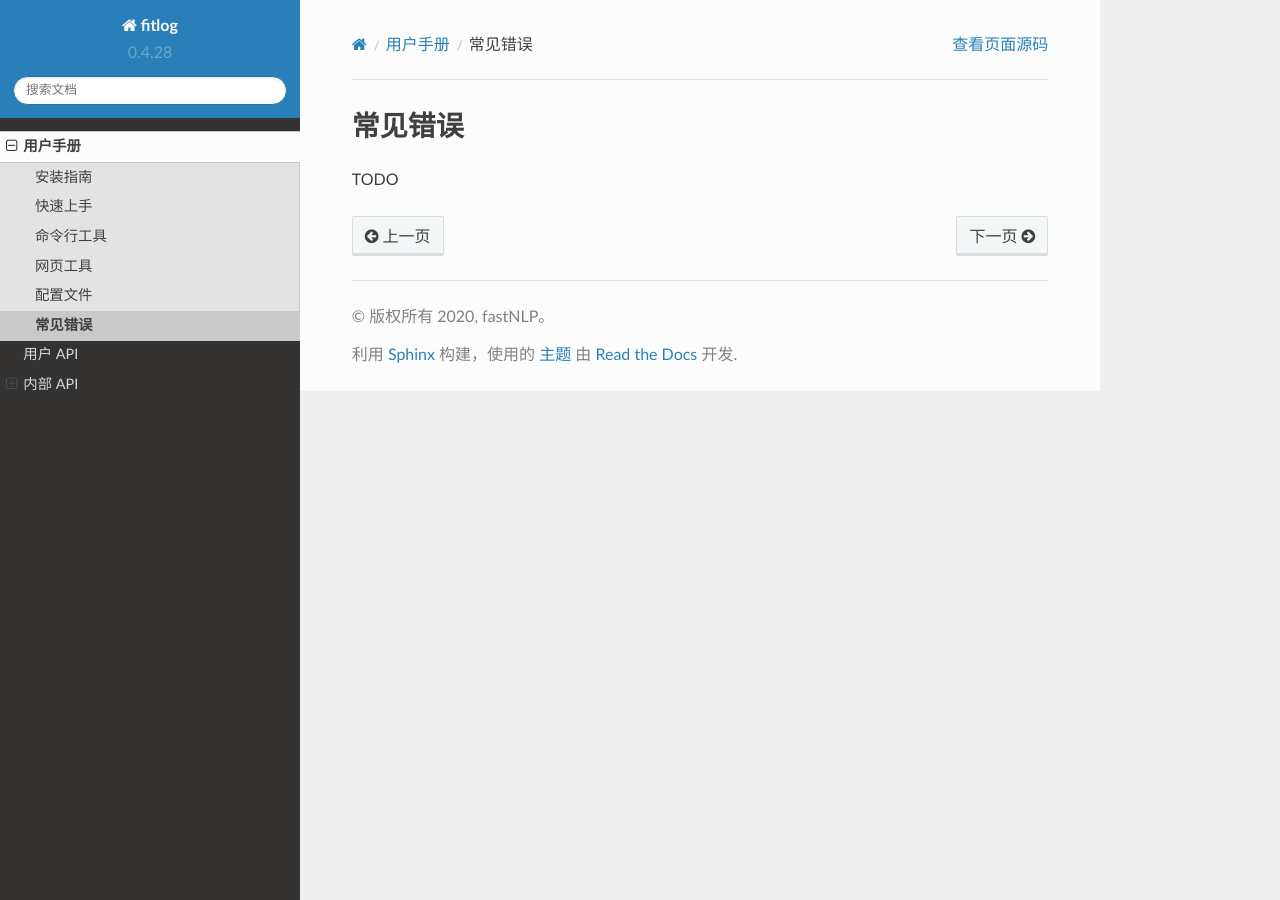
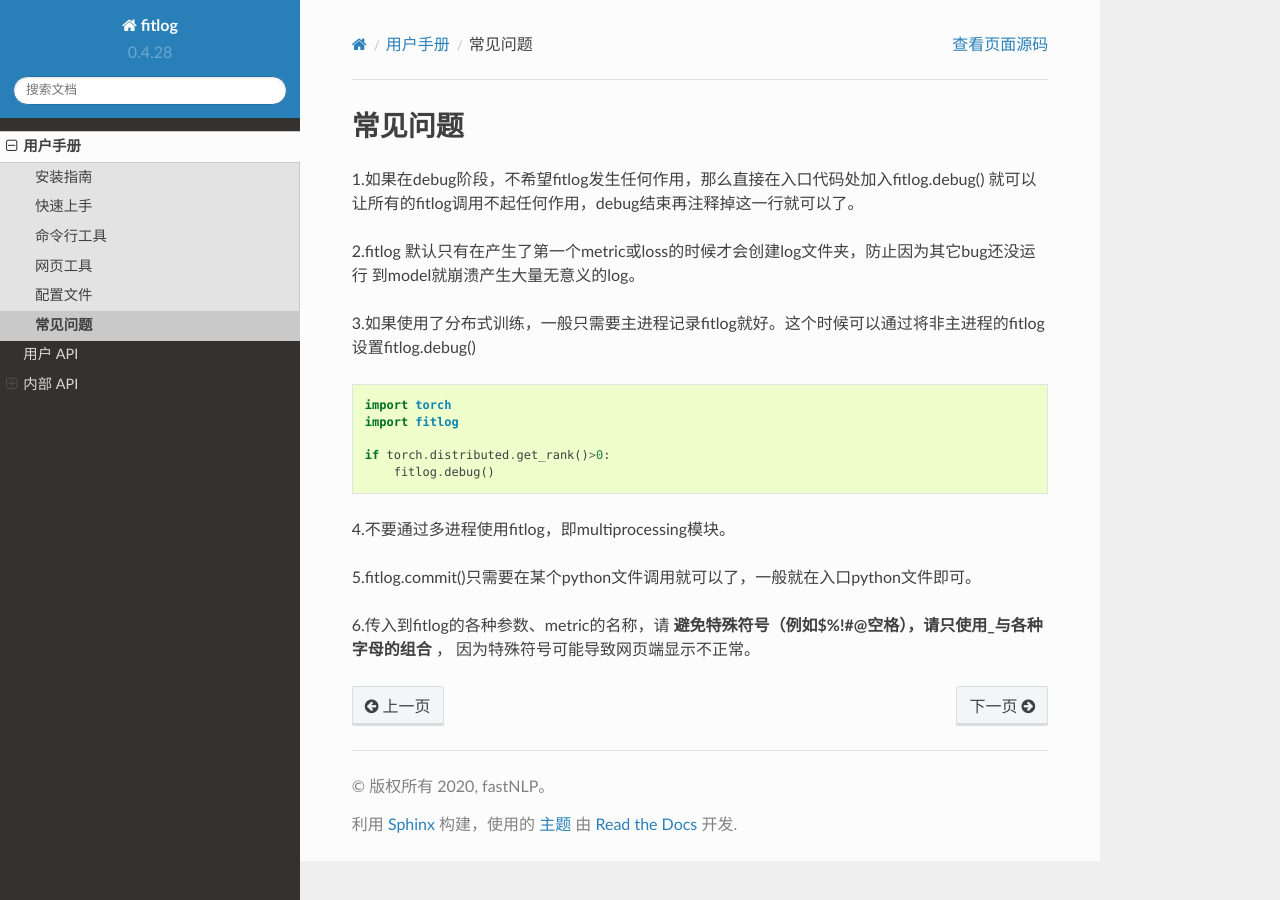
Before and after one commit to fastnlp/fitlog, a Sphinx documentation site: the page built from doc/source/user/errs.rst, in a window 1280 px wide. Built offline with Sphinx 7.4.7 and the Read the Docs theme 2.0.0, drawn with Linux system fonts in a browser that asks for light colours.

Commit message:
整合了README中的部分 tips

```diff
--- a/doc/source/user/errs.rst
+++ b/doc/source/user/errs.rst
@@ -1,5 +1,27 @@
 ==============
-常见错误
+常见问题
 ==============
 
-TODO
+1.如果在debug阶段，不希望fitlog发生任何作用，那么直接在入口代码处加入fitlog.debug()
+就可以让所有的fitlog调用不起任何作用，debug结束再注释掉这一行就可以了。
+
+2.fitlog 默认只有在产生了第一个metric或loss的时候才会创建log文件夹，防止因为其它bug还没运行
+到model就崩溃产生大量无意义的log。
+
+3.如果使用了分布式训练，一般只需要主进程记录fitlog就好。这个时候可以通过将非主进程的fitlog设置fitlog.debug()
+
+.. code-block:: python
+
+    import torch
+    import fitlog
+
+    if torch.distributed.get_rank()>0:
+        fitlog.debug()
+
+
+4.不要通过多进程使用fitlog，即multiprocessing模块。
+
+5.fitlog.commit()只需要在某个python文件调用就可以了，一般就在入口python文件即可。
+
+6.传入到fitlog的各种参数、metric的名称，请 **避免特殊符号（例如$%!#@空格），请只使用_与各种字母的组合** ，
+因为特殊符号可能导致网页端显示不正常。
--- a/doc/source/user/guide.rst
+++ b/doc/source/user/guide.rst
@@ -10,4 +10,4 @@
     命令行工具 </user/command_line>
     网页工具 </user/website>
     配置文件 </user/configs>
-    常见错误 </user/errs>
+    常见问题 </user/errs>
```
